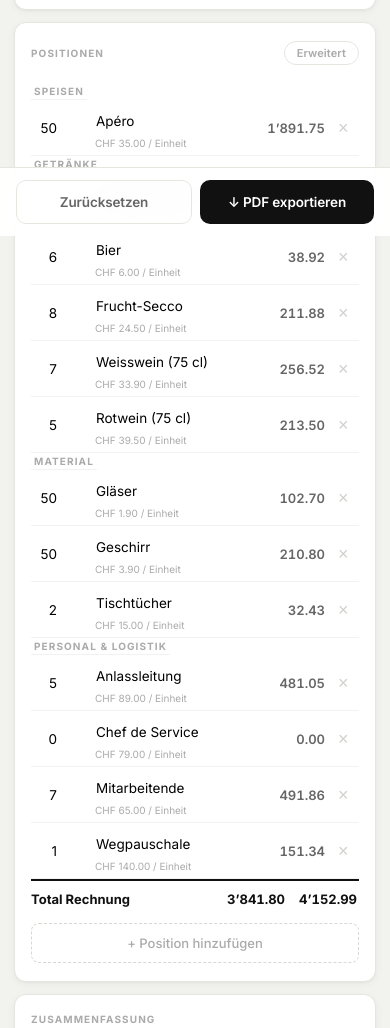
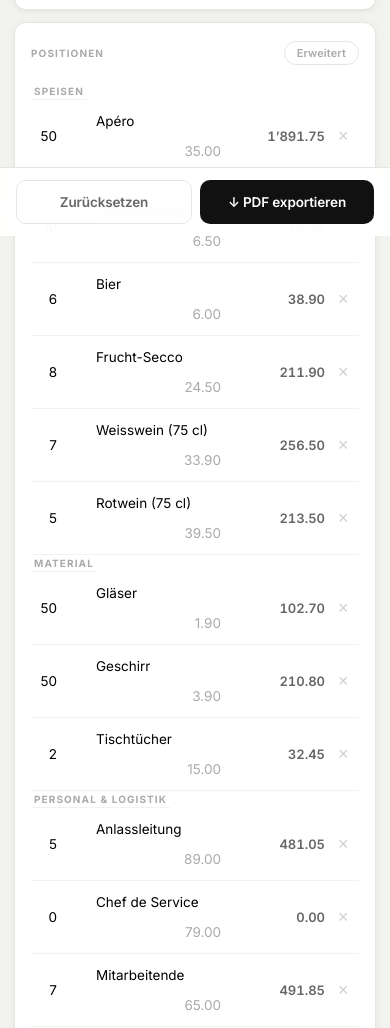
Before and after one commit to laurentb-wq/cateringrechner, a plain HTML site: page index.html in a window 390 px wide. Shown: the part 608-1636 px from the top of the page. Drawn offline with nearby package versions, Linux system fonts and the light colour scheme.

Commit message:
Mobile: editable price in simple mode, fmt05 everywhere

```diff
--- a/index.html
+++ b/index.html
@@ -164,8 +164,8 @@
     @media (max-width: 800px) {
       .table-wrap { margin: 0 -16px; padding: 0 16px; }
     }
-    /* price hint shown only in mobile simple mode */
-    .row-ph { display: none; }
+    /* mobile price input shown only in simple mode on small screens */
+    .mph { display: none; }
 
     @media (max-width: 600px) {
       /* ── simple mode: flex-row list ── */
@@ -200,13 +200,23 @@
       }
       .simple-mode .col-del { flex-shrink: 0; width: 28px; }
 
-      /* price hint under product name */
-      .simple-mode .row-ph {
+      /* editable price input under product name */
+      .simple-mode .mph {
         display: block;
-        font-size: 10px;
+        font-size: 11px;
         color: var(--text-3);
-        padding-left: 8px;
-        margin-top: 1px;
+        font-family: inherit;
+        background: transparent;
+        border: none;
+        border-bottom: 1px solid transparent;
+        padding: 2px 8px 0;
+        width: 100%;
+        text-align: left;
+      }
+      .simple-mode .mph:focus {
+        outline: none;
+        border-bottom-color: var(--border);
+        color: var(--text);
       }
 
       /* footer total row */
@@ -947,7 +957,10 @@ function renderRows() {
       <td class="col-prod">
         <input type="text" value="${esc(row.produkt)}" placeholder="Produkt"
           onchange="updateRow('${row.id}','produkt',this.value)">
-        <span class="row-ph" id="r-${row.id}-ph">CHF ${row.preis.toFixed(2)} / Einheit</span>
+        <input type="number" class="mph" id="r-${row.id}-ph"
+          value="${row.preis.toFixed(2)}" min="0" step="0.50"
+          oninput="updateRow('${row.id}','preis',this.value);syncPriceInput('${row.id}',this.value)"
+          placeholder="CHF / Einheit">
       </td>
       <td class="col-preis">
         <input type="number" value="${row.preis.toFixed(2)}" min="0" step="0.50"
@@ -990,31 +1003,32 @@ function recalc() {
     totB+=b; totM+=m; totT+=b+m;
     const k = mwstBucket(rate);
     by[k]+=b; mv[k]+=m;
-    set(`r-${r.id}-b`, fmt(b));
-    set(`r-${r.id}-m`, fmt(m));
-    set(`r-${r.id}-t`, fmt(b+m));
-    set(`r-${r.id}-ph`, `CHF ${r.preis.toFixed(2)} / Einheit`);
+    set(`r-${r.id}-b`, fmt05(b));
+    set(`r-${r.id}-m`, fmt05(m));
+    set(`r-${r.id}-t`, fmt05(b+m));
+    const ph = document.getElementById(`r-${r.id}-ph`);
+    if (ph) ph.value = r.preis.toFixed(2);
   });
 
-  set('f-betrag', fmt(totB));
-  set('f-mwst',   fmt(totM));
-  set('f-total',  fmt(totT));
+  set('f-betrag', fmt05(totB));
+  set('f-mwst',   fmt05(totM));
+  set('f-total',  fmt05(totT));
 
-  set('s-exkl', 'CHF '+fmt(totB));
-  set('s-m81',  'CHF '+fmt(mv['8.1']));
-  set('s-m26',  'CHF '+fmt(mv['2.6']));
-  set('s-m0',   'CHF '+fmt(mv['0']));
-  set('s-inkl', 'CHF '+fmt(totT));
+  set('s-exkl', 'CHF '+fmt05(totB));
+  set('s-m81',  'CHF '+fmt05(mv['8.1']));
+  set('s-m26',  'CHF '+fmt05(mv['2.6']));
+  set('s-m0',   'CHF '+fmt05(mv['0']));
+  set('s-inkl', 'CHF '+fmt05(totT));
 
-  set('header-total-val', totT > 0 ? 'CHF '+fmt(totT) : '—');
+  set('header-total-val', totT > 0 ? 'CHF '+fmt05(totT) : '—');
 
   document.getElementById('row-26').style.display = mv['2.6']>0 ? '' : 'none';
   document.getElementById('row-0').style.display  = mv['0']>0   ? '' : 'none';
 
   const p = state.persons;
   set('s-pers',  p>0 ? p : '–');
-  set('s-pp-ex', p>0 ? 'CHF '+fmt(totB/p) : '–');
-  set('s-pp-in', p>0 ? 'CHF '+fmt(totT/p) : '–');
+  set('s-pp-ex', p>0 ? 'CHF '+fmt05(totB/p) : '–');
+  set('s-pp-in', p>0 ? 'CHF '+fmt05(totT/p) : '–');
 
   // Category breakdown (inkl. MwSt)
   const cats = { essen:0, getraenke:0, geschirr:0, personal:0, anreise:0, sonstiges:0 };
@@ -1035,6 +1049,19 @@ function recalc() {
 }
 
 function set(id,val) { const el=document.getElementById(id); if(el) el.textContent=val; }
+function syncPriceInput(id, val) {
+  // keep the desktop price input in sync when mobile input changes
+  const rows = document.querySelectorAll(`#posBody tr`);
+  rows.forEach(tr => {
+    const inputs = tr.querySelectorAll('input[type="number"]');
+    if (inputs.length >= 2) {
+      const priceInput = inputs[1]; // second number input = preis
+      if (tr.innerHTML.includes(`'${id}'`) && priceInput !== document.activeElement) {
+        priceInput.value = parseFloat(String(val).replace(',','.')) || 0;
+      }
+    }
+  });
+}
 
 let advancedMode = window.innerWidth > 800;
 function toggleAdvanced() {
```
